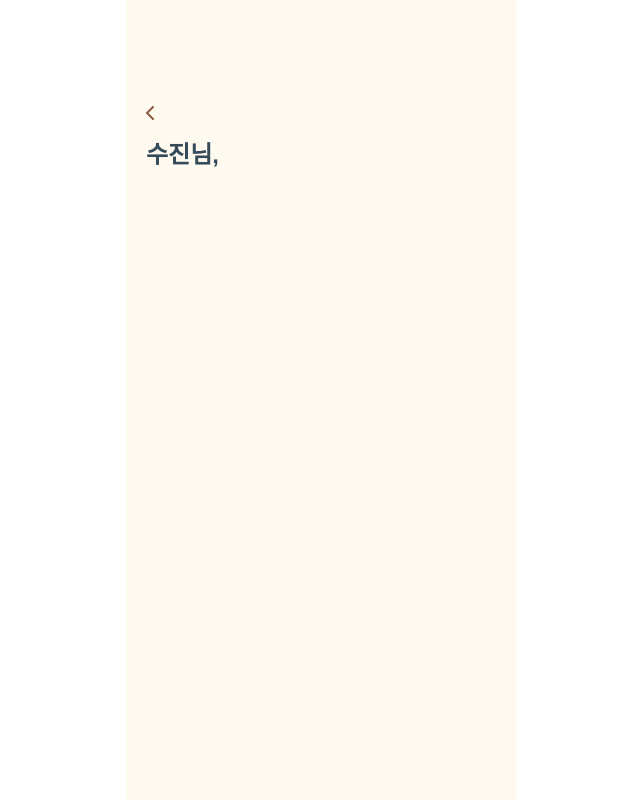
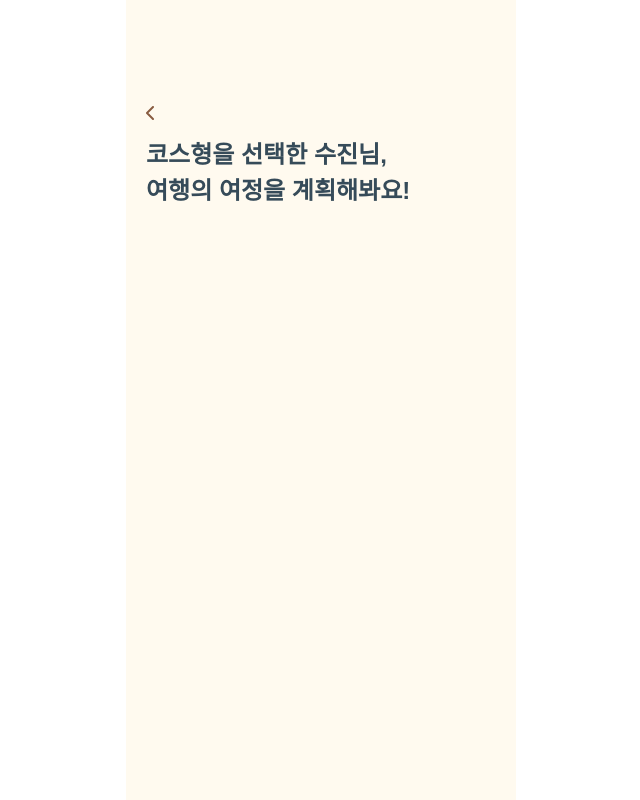
Before and after one commit to ccconac/JECT-4-client, a React (Vite) app: page /set-travel-name in a window 1280 px wide. Shown: the whole page, without its empty margins (319-959 px from the left). Built offline with nearby package versions, Linux system fonts and the light colour scheme; a web font is replaced by a local one.

Commit message:
feat: 여행유형설정, 이름설정(선형) 페이지 헤더 구현

```diff
--- a/dev-dist/sw.js
+++ b/dev-dist/sw.js
@@ -82,7 +82,7 @@ define(['./workbox-54d0af47'], (function (workbox) { 'use strict';
     "revision": "3ca0b8505b4bec776b69afdba2768812"
   }, {
     "url": "index.html",
-    "revision": "0.c5om8s3kvl8"
+    "revision": "0.4gifrhj6k6o"
   }], {});
   workbox.cleanupOutdatedCaches();
   workbox.registerRoute(new workbox.NavigationRoute(workbox.createHandlerBoundToURL("index.html"), {
--- a/src/pages/setup/setTravelGoal/_components/SetTravelHeader.tsx
+++ b/src/pages/setup/setTravelGoal/_components/SetTravelHeader.tsx
@@ -1,10 +1,9 @@
 interface SetTravelHeaderProps {
-    userName: string;
-    title: string;
+    title: JSX.Element;
     description?: string;
 }
 
-const SetTravelHeader = ({ userName, title, description }: SetTravelHeaderProps) => {
+const SetTravelHeader = ({ title, description }: SetTravelHeaderProps) => {
     return (
         <div>
             <img
@@ -14,10 +13,7 @@ const SetTravelHeader = ({ userName, title, description }: SetTravelHeaderProps)
                 // 클릭 시 뒤로 가기 추가 필요
             />
             <header className="flex flex-col gap-1">
-                <h1 className="text-secondary text-title">
-                    {userName}님, <br />
-                    {title}
-                </h1>
+                <h1 className="text-secondary text-title">{title}</h1>
                 <p className="text-text-min text-small">{description}</p>
             </header>
         </div>
--- a/src/pages/setup/setTravelGoal/setTravelName/index.tsx
+++ b/src/pages/setup/setTravelGoal/setTravelName/index.tsx
@@ -2,9 +2,17 @@ import SetTravelHeader from '../_components/SetTravelHeader';
 
 // 여행 이름 설정
 const SetTravelNamePage = () => {
+    const userName = '수진';
     return (
         <div className="pt-[106px]">
-            <SetTravelHeader userName="수진" />
+            <SetTravelHeader
+                title={
+                    <>
+                        코스형을 선택한 {userName}님, <br />
+                        여행의 여정을 계획해봐요!
+                    </>
+                }
+            />
         </div>
     );
 };
--- a/src/pages/setup/setTravelGoal/setTravelType/index.tsx
+++ b/src/pages/setup/setTravelGoal/setTravelType/index.tsx
@@ -3,11 +3,17 @@ import TravelTypeList from './TravelTypeList';
 
 // 로그인 이후 api 응답에서 userName 받아오기
 const SetTravelTypePage = () => {
+    const userName = '수진';
+
     return (
         <div className="pt-[106px]">
             <SetTravelHeader
-                userName="수진"
-                title="당신의 여행 스타일을 알려주세요."
+                title={
+                    <>
+                        {userName}님, <br />
+                        당신의 여행 스타일을 알려주세요.
+                    </>
+                }
                 description="마음 가는 대로, 혹은 계획대로? 여행 방식을 선택해주세요"
             />
             <TravelTypeList />
```
